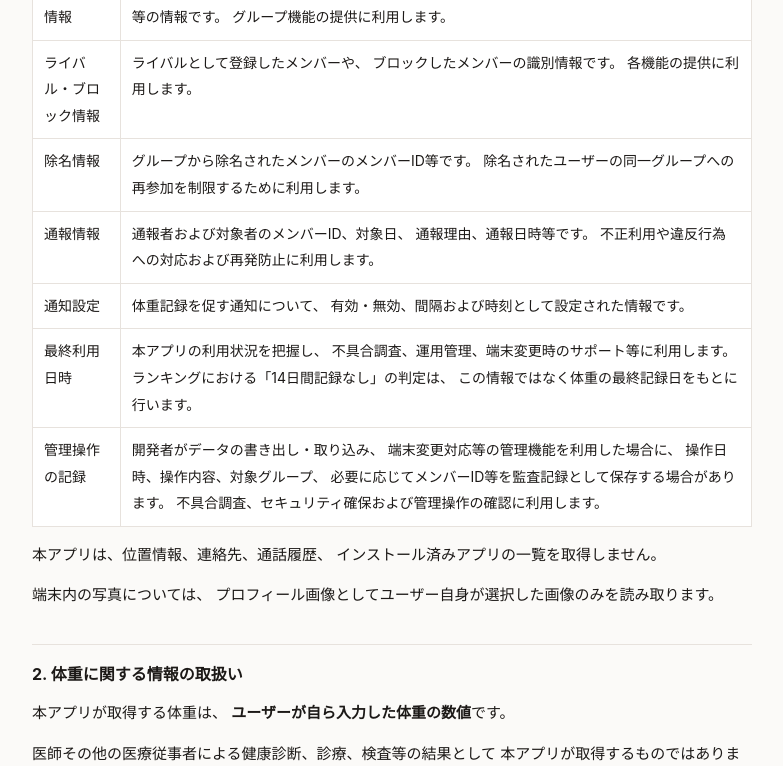
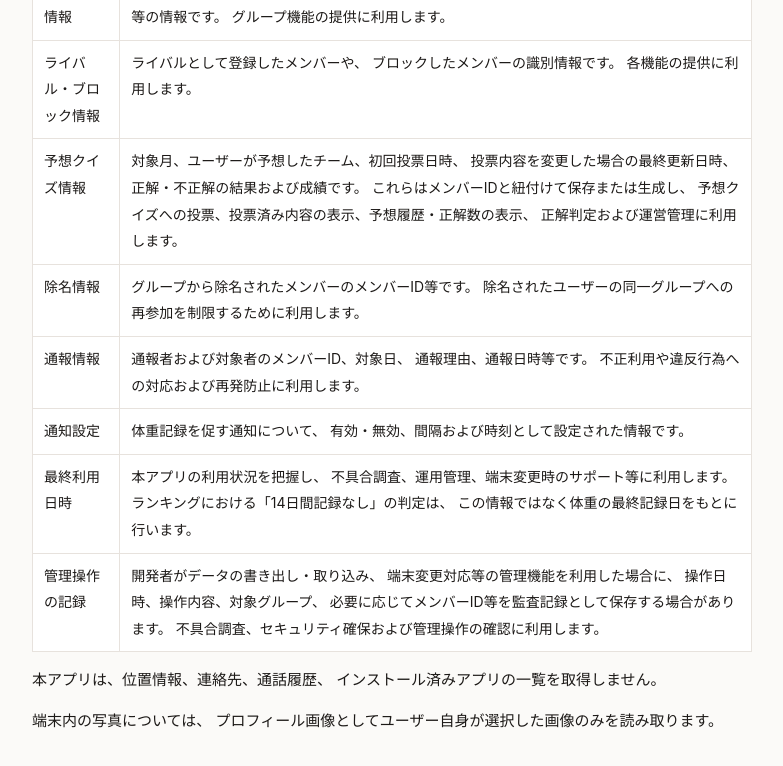
Before and after one commit to kimura-jane/tdtd, a website: page privacy.html in a window 1280 px wide. Shown: the part 1300-2066 px from the top of the page, without its empty margins (248-1031 px from the left). Drawn offline with Linux system fonts and the light colour scheme.

Commit message:
Update privacy.html

```diff
--- a/privacy.html
+++ b/privacy.html
@@ -360,6 +360,17 @@
   </tr>
 
   <tr>
+    <td>予想クイズ情報</td>
+    <td>
+      対象月、ユーザーが予想したチーム、初回投票日時、
+      投票内容を変更した場合の最終更新日時、正解・不正解の結果および成績です。
+      これらはメンバーIDと紐付けて保存または生成し、
+      予想クイズへの投票、投票済み内容の表示、予想履歴・正解数の表示、
+      正解判定および運営管理に利用します。
+    </td>
+  </tr>
+
+  <tr>
     <td>除名情報</td>
     <td>
       グループから除名されたメンバーのメンバーID等です。
@@ -670,7 +681,8 @@ URLそのものを知った第三者は、
 <p>
 <strong>
 この対象には、
-公開グループおよび非公開グループの体重の数値を含みます。
+公開グループおよび非公開グループの体重の数値、
+予想クイズの投票先、投票日時および正誤結果を含みます。
 </strong>
 </p>
 
@@ -682,6 +694,7 @@ URLそのものを知った第三者は、
   <li>不具合の調査および復旧</li>
   <li>通報への対応</li>
   <li>不正利用や違反行為への対応</li>
+  <li>予想クイズの運営、投票状況の確認および正解の確定</li>
   <li>
     ユーザーからの依頼にもとづく、
     機種変更や再インストール時のデータ引き継ぎ
@@ -833,6 +846,7 @@ URLそのものを知った第三者は、
   <li>ライバル登録</li>
   <li>ブロック設定</li>
   <li>通知設定</li>
+  <li>予想クイズの回答・投票履歴</li>
 </ul>
 
 <p>
```
